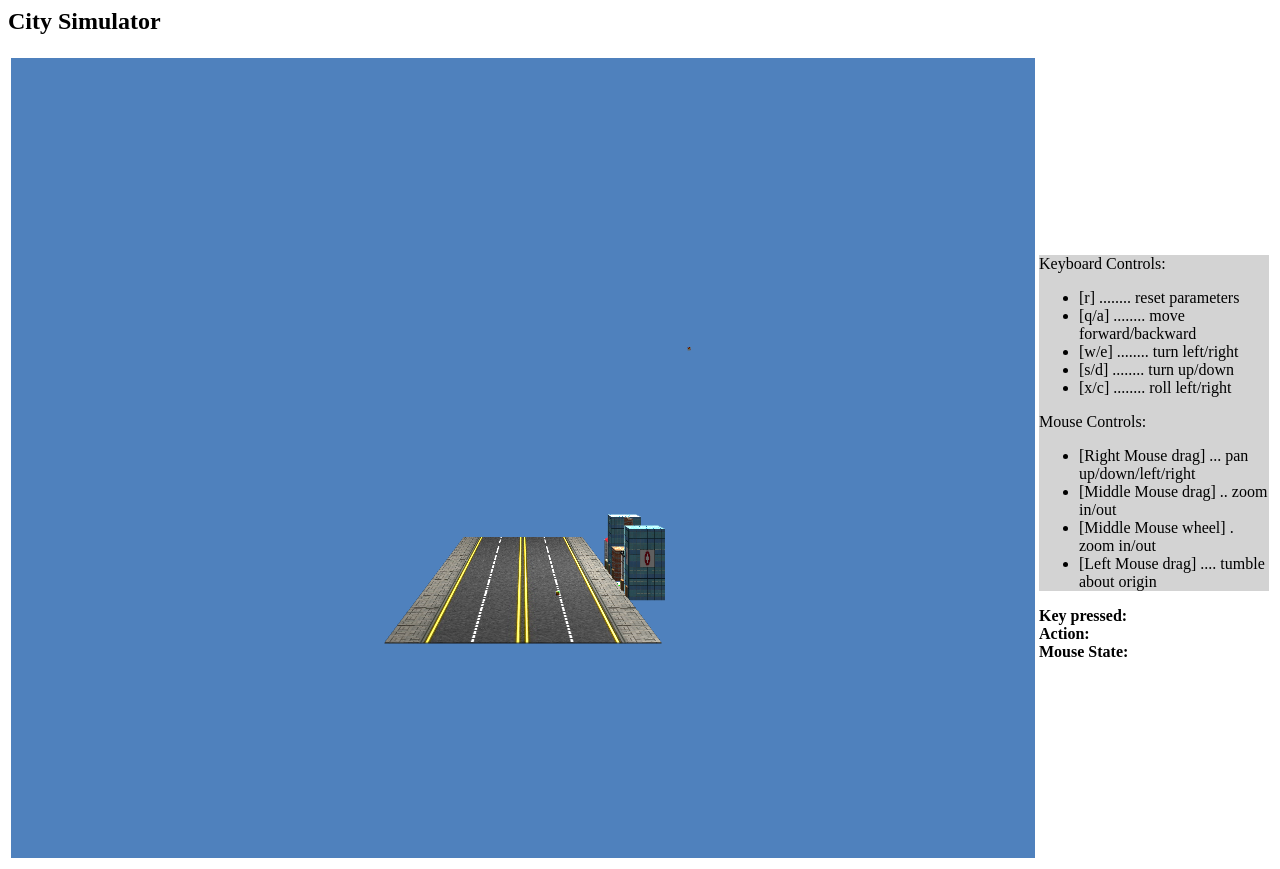
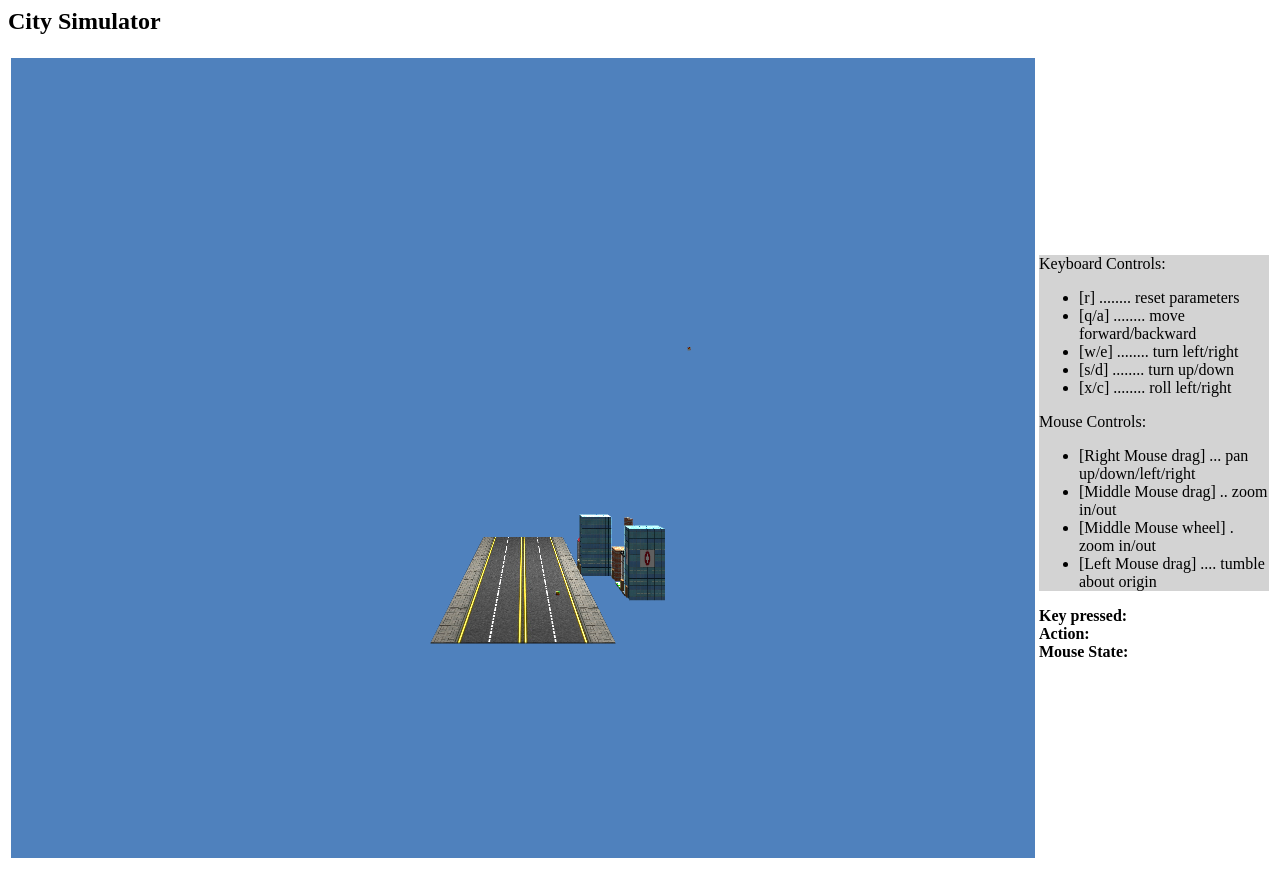
Before and after one commit to TrifectaIII/GFX-Final-Project, a website: page City Simulator/public_html/Lab4Navigation_start/index.html in a window 1280 px wide. Drawn offline with Linux system fonts and the light colour scheme; animation ran at ten frames a second.

Commit message:
Working on City Generation

```diff
--- a/City Simulator/nbproject/private/private.xml
+++ b/City Simulator/nbproject/private/private.xml
@@ -3,8 +3,9 @@
     <editor-bookmarks xmlns="http://www.netbeans.org/ns/editor-bookmarks/2" lastBookmarkId="0"/>
     <open-files xmlns="http://www.netbeans.org/ns/projectui-open-files/2">
         <group>
-            <file>file:/H:/CS%20445/GFX-Final-Project/City%20Simulator/public_html/Lab4Navigation_start/index.html</file>
+            <file>file:/H:/CS%20445/GFX-Final-Project/City%20Simulator/public_html/Lab4Navigation_start/geometry/Shapes.js</file>
             <file>file:/H:/CS%20445/GFX-Final-Project/City%20Simulator/public_html/Lab4Navigation_start/render_scene.js</file>
+            <file>file:/H:/CS%20445/GFX-Final-Project/City%20Simulator/public_html/Lab4Navigation_start/geometry/CityMap.js</file>
         </group>
     </open-files>
 </project-private>
--- /dev/null
+++ b/City Simulator/public_html/Lab4Navigation_start/geometry/City.js
@@ -0,0 +1,61 @@
+function City() {
+    cityMap = new CityMap(10, 2);
+    this.name = "city";
+
+    this.length = cityMap.length;
+    this.width = cityMap.width;
+    this.height = cityMap.height;
+
+
+    City.prototype.drawCity = function () {
+        Shapes.city.drawRoad();
+        Shapes.city.drawBuildings();
+    };
+
+    City.prototype.drawRoad = function () {
+        stack.push();
+        stack.multiply(scalem(2, 0.01, this.length));
+        stack.multiply((translate(0, this.height, 0)));
+        gl.uniform1f(uColorMode, 2);
+        gl.uniformMatrix4fv(uModel_view, false, flatten(stack.top()));
+        road.activate();
+        Shapes.drawPrimitive(Shapes.road);
+        stack.pop();
+    };
+
+    City.prototype.drawBuildings = function () {
+        Shapes.city.drawMarket();
+        Shapes.city.drawOffice();
+        //Shapes.city.drawFactory();
+        //Shapes.city.drawPark();
+        //Shapes.city.drawApartment();
+        //Shapes.city.drawHospital();
+    };
+
+    City.prototype.drawMarket = function () {
+        stack.push();
+        stack.multiply(translate(2.5, 0, 0));
+        mar = new Market();
+        mar.drawMarket();
+        stack.pop();
+    };
+
+    City.prototype.drawOffice = function () {
+        stack.push();
+        stack.multiply(translate(2.5, 0, 1));
+        off = new Office();
+        off.drawOffice();
+        stack.pop();
+    };
+
+    City.prototype.drawFactory = function () {
+        stack.push();
+        stack.multiply(translate(2.5, 0, 2));
+        fac = new Factory();
+        fac.drawFactory();
+        stack.pop();
+    };
+
+
+
+}
--- /dev/null
+++ b/City Simulator/public_html/Lab4Navigation_start/geometry/CityMap.js
@@ -0,0 +1,10 @@
+function CityMap(l, w){
+    this.length = l;
+    this.width = w;
+    this.height = -0.5;
+    this.generate();
+}
+
+CityMap.prototype.generate = function(){
+
+};
--- a/City Simulator/public_html/Lab4Navigation_start/geometry/Shapes.js
+++ b/City Simulator/public_html/Lab4Navigation_start/geometry/Shapes.js
@@ -19,6 +19,7 @@ Shapes.roof = new Roof();
 Shapes.apartment = new Apartment();
 Shapes.park = new Park();
 Shapes.hospital = new Hospital();
+Shapes.city = new City();
 //Shapes.roof = new Roof();
 
 //Shapes.apartment = new Apartment();
--- a/City Simulator/public_html/Lab4Navigation_start/index.html
+++ b/City Simulator/public_html/Lab4Navigation_start/index.html
@@ -145,6 +145,10 @@
         <script type="text/javascript" src="geometry/Axis.js"></script>
         <script type="text/javascript" src="geometry/Road.js"></script>
         <script type="text/javascript" src="geometry/Frustum.js"></script>
+        <script type="text/javascript" src="geometry/City.js"></script>
+
+        <script type="text/javascript" src="geometry/CityMap.js"></script>
+
         <script type="text/javascript" src="geometry/Roof.js"></script>
         <script type="text/javascript" src="geometry/Apartment.js"></script>
         <script type="text/javascript" src="geometry/Park.js"></script>
--- a/City Simulator/public_html/Lab4Navigation_start/render_scene.js
+++ b/City Simulator/public_html/Lab4Navigation_start/render_scene.js
@@ -8,15 +8,6 @@ var uColor;       // shader uniform variable location for color
 var uTexture;
 var uProjection;  //  shader uniform variable for projection matrix
 var uModel_view;  //  shader uniform variable for model-view matrix
-var checkerboard;
-var road;
-var imageTexture;
-var greyscale;
-//var roof;
-var roofbw;
-var Tapartment;
-var Tpark;
-var Thospital;
 var uColorMode;
 var camera = new Camera();
 var stack = new MatrixStack();
@@ -24,11 +15,29 @@ var lighting = new Lighting();
 var lightAngleY = 5;
 var lightAngleX = 5;
 var program;
+
+//cityMap = new CityMap(10, 2);
+
+
+//Textures
+//Image Textures
 var officetex;
 var factorytex;
 var tenttex;
 var poletex;
 var greentex;
+var Tapartment;
+var Tpark;
+var Thospital;
+var roofbw;
+var roof;
+var imageTexture;
+var road;
+//Procedural Textures
+var checkerboard;
+var greyscale;
+
+
 
 window.onload = function init()
 {
@@ -47,6 +56,7 @@ window.onload = function init()
     gl.clearColor(0.309, 0.505, 0.74, 1.0);
 
     gl.enable(gl.DEPTH_TEST);
+
 
     //  Load shaders
     program = initShaders(gl, "vertex-shader", "fragment-shader");
@@ -75,6 +85,9 @@ window.onload = function init()
     Tpark = new ImageTexture("../textures/park.jpg");
     Tsidewalk = new ImageTexture("../textures/Sidewalk.jpg");
     Thospital = new ImageTexture("../textures/Hospital.jpg");
+
+    //cityGenerator = new CityGenerator(10);
+
     render();
 };
 
@@ -116,12 +129,12 @@ var xbar = 3;
 
 var stop = false;
 var frameCount = 0;
-var $results = $("#results");
+var $results = ("#results");
 var fps, fpsInterval, startTime, now, then, elapsed;
 
 //initializes the timer variables and starts the animation
-function startAnimating(fps){
-    fpsInterval = 1000/fps;
+function startAnimating(fps) {
+    fpsInterval = 1000 / fps;
     then = Date.now();
     startTime = then;
     animate();
@@ -129,16 +142,16 @@ function startAnimating(fps){
 
 //by calculating the elapsed time since the last loop
 //animate draws only if your specified fps interval has been passed!
-function animate(){
+function animate() {
 
     requestAnimationFrame(animate);
 
     now = Date.now();
-    elapsed = now-then;
+    elapsed = now - then;
 
-    if (elapsed>fpsInterval){
+    if (elapsed > fpsInterval) {
 
-        then = now - (elapsed%fpsInterval);
+        then = now - (elapsed % fpsInterval);
 
         //put draw code here
 
@@ -176,31 +189,20 @@ function animate(){
         Shapes.drawPrimitive(Shapes.cube);
         stack.pop();
 
+//        stack.push();
+//        stack.multiply(translate(3.5, 0, 0));
+//        mar = new Market();
+//        mar.drawMarket();
+//        stack.pop();
+
+//        stack.push();
+//        stack.multiply(translate(3.5, 0, 1));
+//        off = new Office();
+//        off.drawOffice();
+//        stack.pop();
 
         stack.push();
-    stack.multiply(scalem(3, 0.01, 10));
-    stack.multiply(translate(0,-0.5,0));
-    gl.uniform1f(uColorMode, 2);
-    gl.uniformMatrix4fv(uModel_view, false, flatten(stack.top()));
-    road.activate();
-    gl.uniform4fv(uColor, vec4(1.0, 1.0, 0.0, 1.0));
-    Shapes.drawPrimitive(Shapes.road);
-    stack.pop();
-
-    stack.push();
-    stack.multiply(translate(3.5,0,0));
-    mar = new Market();
-    mar.drawMarket();
-    stack.pop();
-
-    stack.push();
-    stack.multiply(translate(3.5,0,1));
-    off = new Office();
-    off.drawOffice();
-    stack.pop();
-
-    stack.push();
-    stack.multiply(translate(3.5,0,2));
+        stack.multiply(translate(3.5, 0, 2));
         fac = new Factory();
         fac.drawFactory();
         stack.pop();
@@ -233,21 +235,21 @@ function animate(){
 //
 //
 //
-    if (Math.abs(xco) > xbar){
+        if (Math.abs(xco) > xbar) {
             xdir = !xdir;
         }
-    if (Math.abs(zco) > zbar){
+        if (Math.abs(zco) > zbar) {
             zdir = !zdir;
         }
 
-    if (xdir){
+        if (xdir) {
             xco = xco + 0.1;
         } else {
             xco = xco - 0.1;
         }
 
 
-    if (zdir){
+        if (zdir) {
             zco = zco + 0.1;
         } else {
             zco = zco - 0.1;
@@ -255,11 +257,17 @@ function animate(){
 
         gl.uniform1f(uColorMode, 0);
         stack.push();
-    stack.multiply(translate(xco,0.1,zco));
-    stack.multiply(scalem(0.1,0.1,0.1));
+        stack.multiply(translate(xco, 0.1, zco));
+        stack.multiply(scalem(0.1, 0.1, 0.1));
         gl.uniformMatrix4fv(uModel_view, false, flatten(stack.top()));
         Shapes.drawPrimitive(Shapes.cube);
         stack.pop();
+
+        stack.push();
+        City = Shapes.city;
+        Shapes.city.drawCity();
+        stack.pop();
+
 
     }
 }
@@ -304,33 +312,25 @@ function render()
     stack.pop();
 
 
-    stack.push();
-    stack.multiply(scalem(3, 0.01, 10));
-    stack.multiply(translate(0,-0.5,0));
-    gl.uniform1f(uColorMode, 2);
-    gl.uniformMatrix4fv(uModel_view, false, flatten(stack.top()));
-    road.activate();
-    gl.uniform4fv(uColor, vec4(1.0, 1.0, 0.0, 1.0));
-    Shapes.drawPrimitive(Shapes.road);
-    stack.pop();
 
-    stack.push();
-    stack.multiply(translate(3.5,0,0));
-    mar = new Market();
-    mar.drawMarket();
-    stack.pop();
 
-    stack.push();
-    stack.multiply(translate(3.5,0,1));
-    off = new Office();
-    off.drawOffice();
-    stack.pop();
+//    stack.push();
+//    stack.multiply(translate(3.5, 0, 0));
+//    mar = new Market();
+//    mar.drawMarket();
+//    stack.pop();
 
-    stack.push();
-    stack.multiply(translate(3.5,0,2));
-    fac = new Factory();
-    fac.drawFactory();
-    stack.pop();
+//    stack.push();
+//    stack.multiply(translate(3.5, 0, 1));
+//    off = new Office();
+//    off.drawOffice();
+//    stack.pop();
+
+//    stack.push();
+//    stack.multiply(translate(3.5, 0, 2));
+//    fac = new Factory();
+//    fac.drawFactory();
+//    stack.pop();
 
 
     stack.push();
@@ -382,12 +382,19 @@ function render()
 
     gl.uniform1f(uColorMode, 0);
     stack.push();
-    stack.multiply(translate(xco,0.1,zco));
-    stack.multiply(scalem(0.1,0.1,0.1));
+    stack.multiply(translate(xco, 0.1, zco));
+    stack.multiply(scalem(0.1, 0.1, 0.1));
     gl.uniformMatrix4fv(uModel_view, false, flatten(stack.top()));
     Shapes.drawPrimitive(Shapes.cube);
     stack.pop();
 
+    stack.push();
+    City = Shapes.city;
+    Shapes.city.drawCity();
+    stack.pop();
+
+
+
 
 
 }
```
Lines whose indentation alone changed are shown as unchanged.
